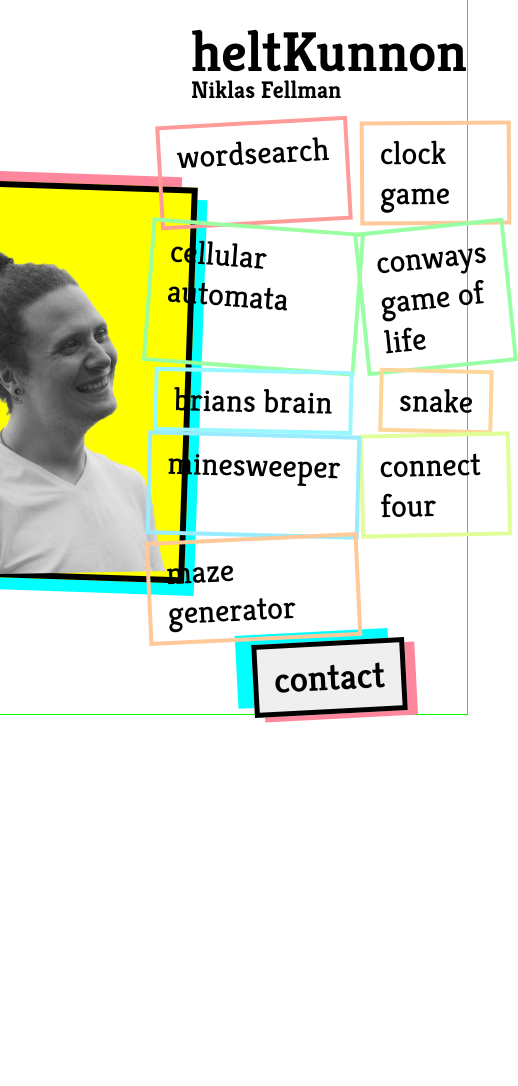
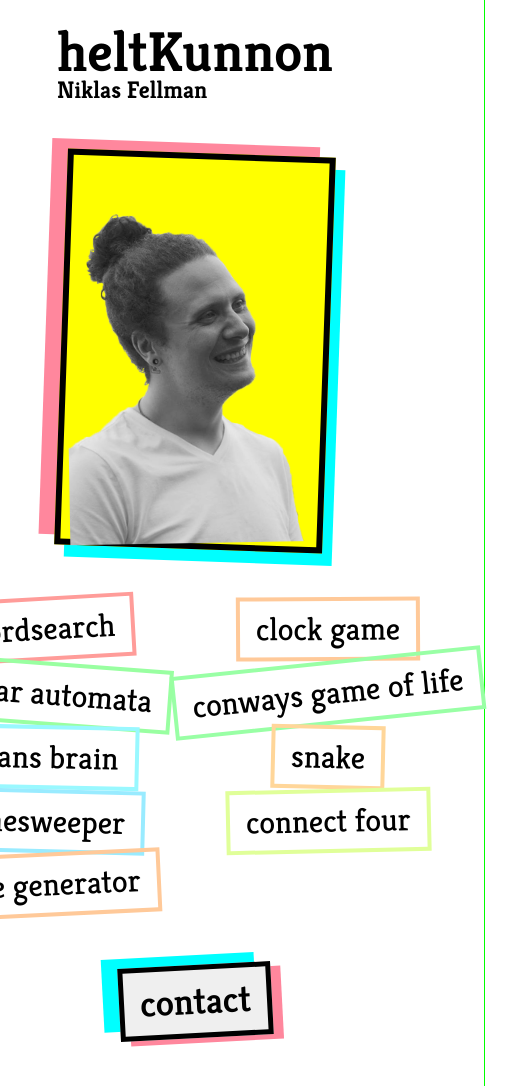
Before and after one commit to niklasfellman/portfolio, a plain HTML site: page index.html in a window 390 px wide. Shown: the whole page, 518 px wide, since content can reach past the window. Before the commit the page ends 844 px from the top, so only its background shows below. Drawn offline with Linux system fonts and the light colour scheme.

Commit message:
added support for small screens

```diff
--- a/style.css
+++ b/style.css
@@ -61,6 +61,7 @@ margin:1rem 0;
 	font-size:2rem;
 	padding:.5rem 1rem;
 	color:black;
+	white-space: nowrap;
 }
 
 .contact {
@@ -113,7 +114,15 @@ z-index:10;
 @media all and (max-width:1000px){
 
 	.container {
+	grid-template-columns: 1fr ;
 	}
 
+	.title,.about,.links,.contact {
+	margin-bottom:3rem;
+	grid-column:1
+	}
 
+	.link:hover .tooltip {
+		visibility:hidden;
+	}
 }
```
